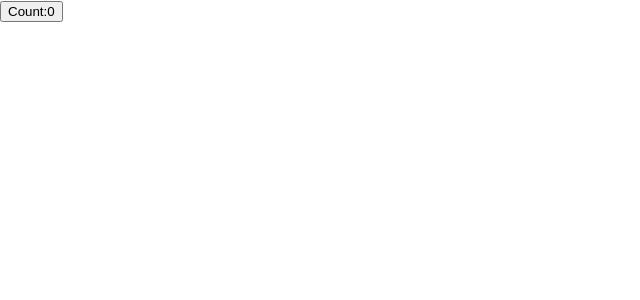
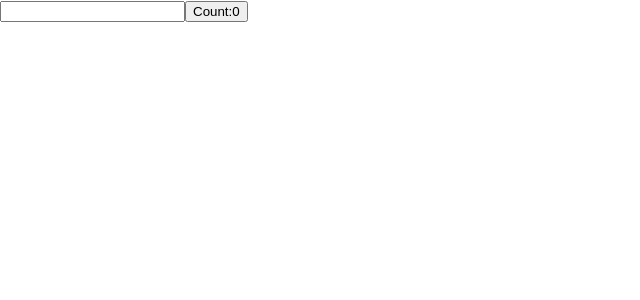
Before and after one commit to Mayankjustdial/learn-react, a React (Create React App) app: page / in a window 1280 px wide. Shown: the top 300 px of the page, without its empty margins (0-640 px from the left). Built offline with nearby package versions, Linux system fonts and the light colour scheme.

Commit message:
Conditionallu run Effects

```diff
--- a/src/components/ClassCounterOne.js
+++ b/src/components/ClassCounterOne.js
@@ -6,6 +6,7 @@
 
     this.state = {
       count: 0,
+      name: "",
     };
   }
 
@@ -14,7 +15,10 @@
   }
 
   componentDidUpdate(prevProps, prevState) {
-    document.title = `Clicked ${this.state.count} times`;
+    if (prevState.count !== this.state.count) {
+      console.log("Updating document title");
+      document.title = `Clicked ${this.state.count} times`;
+    }
   }
 
   increment() {
@@ -27,6 +31,13 @@
   render() {
     return (
       <div>
+        <input
+          type="text"
+          value={this.state.name}
+          onChange={(e) => {
+            this.setState({ name: e.target.value });
+          }}
+        />
         <button onClick={() => this.increment()}>
           Count : {this.state.count}
         </button>
--- a/src/components/HookCounterOne.js
+++ b/src/components/HookCounterOne.js
@@ -2,10 +2,12 @@
 
 function HookCounterOne() {
   const [count, setCount] = useState(0);
+  const [name, setName] = useState("");
 
   useEffect(() => {
+    console.log("UseEffect - updating document title");
     document.title = `you clicked ${count} tmes`;
-  });
+  }, [count]);
 
   function handleCLick() {
     setCount(count + 1);
@@ -13,6 +15,11 @@
 
   return (
     <div>
+      <input
+        type="text"
+        value={name}
+        onChange={(e) => setName(e.target.value)}
+      />
       <button onClick={handleCLick}>Count:{count}</button>
     </div>
   );
```
